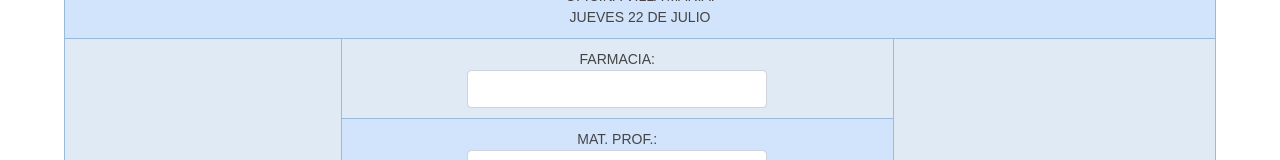
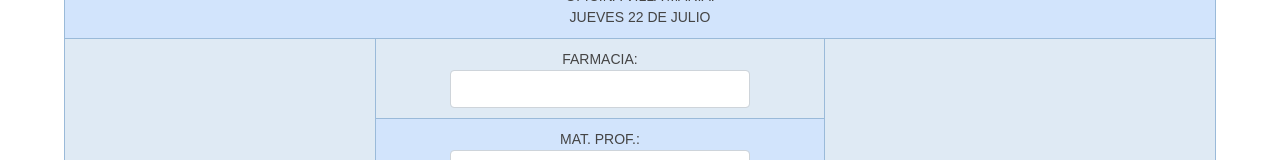
Before and after one commit to diegobisego/camara-de-farmacias---planilla-2, a plain HTML site: page index.html in a window 1280 px wide. Shown: the part 160-320 px from the top of the page. Drawn offline with nearby package versions, Linux system fonts and the light colour scheme.

Commit message:
Se saca style de td

```diff
--- a/index.html
+++ b/index.html
@@ -28,7 +28,7 @@
       </tr>
       <tr>
         <td class="tg-0pky" colspan="2" rowspan="3" style="vertical-align: bottom;">SELLO FARMACIA</td>
-        <td class="tg-0pky" colspan="3" style="width: 48%;">FARMACIA:<input type="text" style="width: 300px;" class="form-control"></td>
+        <td class="tg-0pky" colspan="3">FARMACIA:<input type="text" style="width: 300px;" class="form-control"></td>
         <td class="tg-0pky" colspan="2" rowspan="3" style="vertical-align: bottom;">SUJETO A SUPERVISIÓN</td>
       </tr>
       <tr>
```
